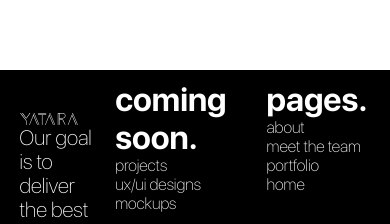
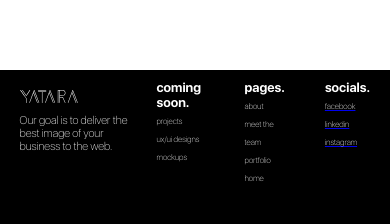
Before and after one commit to yaj-23/YataraSite, a React (Create React App) app: page / in a window 390 px wide. Shown: the part 2704-2928 px from the top of the page. Built offline with nearby package versions, Linux system fonts and the light colour scheme.

Commit message:
footer_responsive_mobile_done

```diff
--- a/src/components/footer/Footer.css
+++ b/src/components/footer/Footer.css
@@ -50,3 +50,25 @@
 .links:hover{
     color: grey;
 }
+
+@media screen and (max-width:960px) {
+
+    .footer-left{
+        padding-top: 0;
+    }
+    .footer-logo{
+        padding-top: 20px;
+        transform: scale(1);
+    }
+
+    .footer-desc{
+        font-size: 0.7rem;
+        padding-top: 10px ;
+    }
+    .column-header{
+        font-size: 0.8rem;
+    }
+    .links{
+        font-size: 0.5rem;
+    }
+}
```
